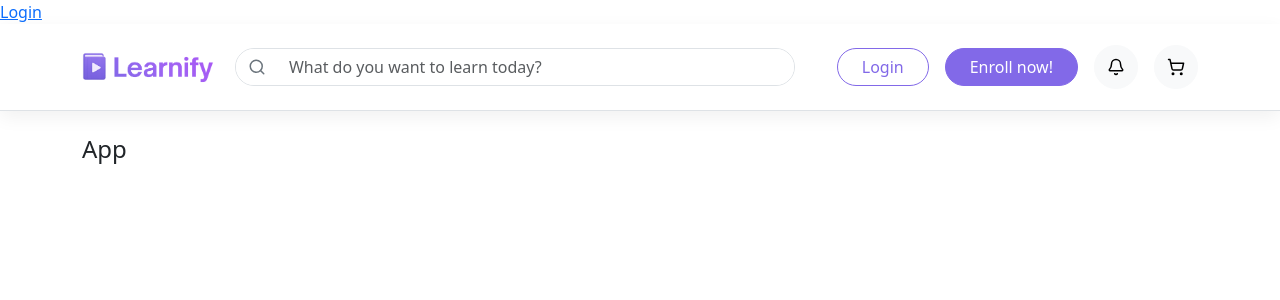
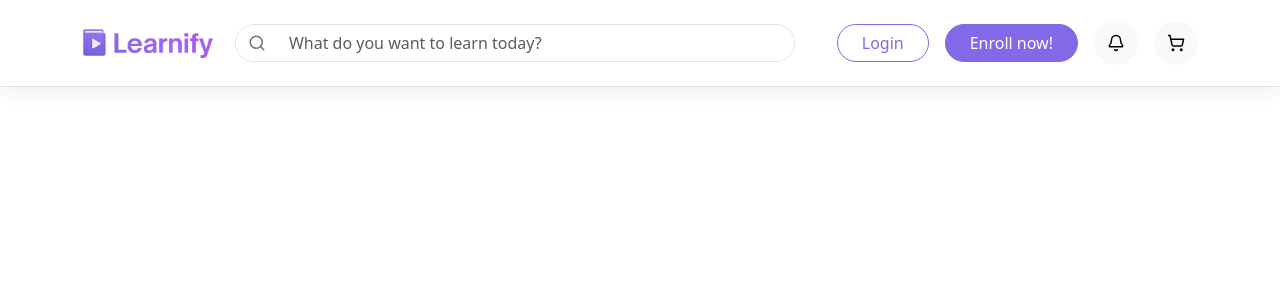
Before and after one commit to EunsuhJeon/learnify-coursehub-app, a React (Create React App) app: page / in a window 1280 px wide. Shown: the top 300 px of the page. Built offline with nearby package versions, Linux system fonts and the light colour scheme.

Commit message:
header bug fixed

```diff
--- a/src/App.js
+++ b/src/App.js
@@ -2,22 +2,15 @@ import { Routes, Route } from "react-router-dom";
 import MainLayout from "./layouts/MainLayout";
 import Login from "./pages/Login";
 import "./App.css";
-import { AppHeader } from "./components/AppHeader";
 
 function App() {
   return (
-    <><Routes>
-          <Route path="/" element={<MainLayout />}>
-              <Route path="login" element={<Login />} />
-          </Route>
-      </Routes><>
-              <AppHeader />
-              <main className="container py-4">
-                  <h1 className="h4">App</h1>
-              </main>
-          </></>
+    <Routes>
+      <Route path="/" element={<MainLayout />}>
+        <Route path="login" element={<Login />} />
+      </Route>
+    </Routes>
   );
 }
 
-
 export default App;
--- a/src/components/Header.js
+++ b/src/components/Header.js
@@ -1,9 +1,9 @@
-import { Link } from "react-router-dom";
+// import { Link } from "react-router-dom";
 
-export default function Header() {
-  return (
-    <nav>
-      <Link to="/login">Login</Link>
-    </nav>
-  );
-}
+// export default function Header() {
+//   return (
+//     <nav>
+//       <Link to="/login">Login</Link>
+//     </nav>
+//   );
+// }
--- a/src/layouts/MainLayout.js
+++ b/src/layouts/MainLayout.js
@@ -1,10 +1,10 @@
 import { Outlet } from "react-router-dom";
-import Header from "../components/Header";
+import { AppHeader } from "../components/AppHeader";
 
 export default function MainLayout() {
   return (
     <>
-      <Header />
+      <AppHeader />
       <main>
         <Outlet />
       </main>
```
